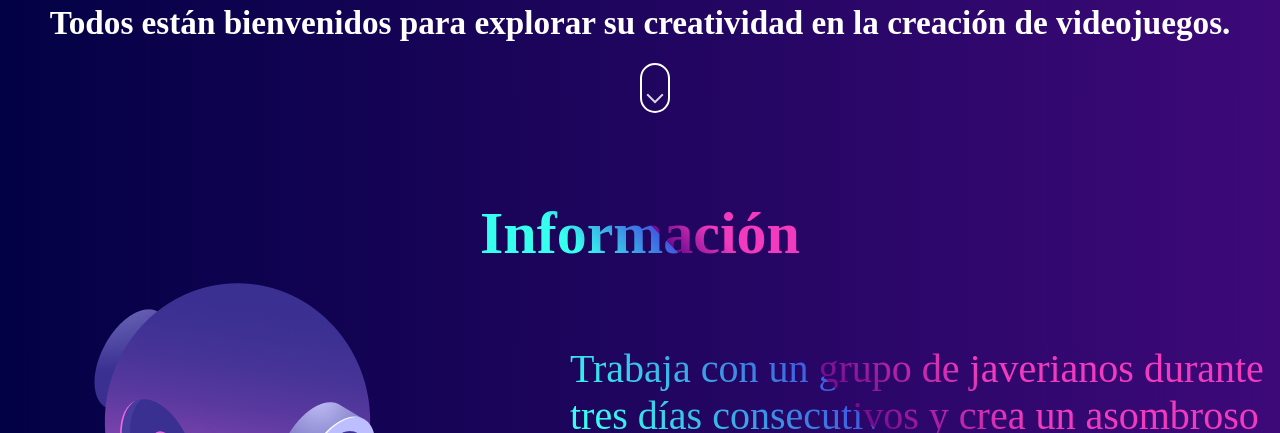
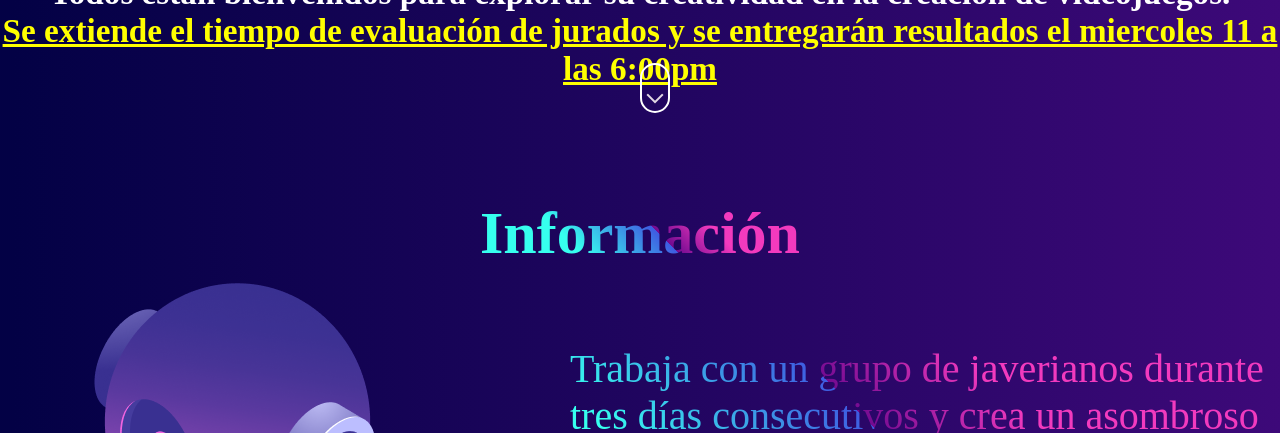
Before and after one commit to jpablo-ortiz/GameJam2022UniversidadJaveriana, a plain HTML site: page index.html in a window 1280 px wide. Shown: the part 667-1100 px from the top of the page. Drawn offline with Linux system fonts and the light colour scheme.

Commit message:
mensaje de evaluacion de jurados

```diff
--- a/estilo.css
+++ b/estilo.css
@@ -554,8 +554,9 @@ li a {
   }
   .ajustar2{
     position: absolute;
-    margin-top: 580px;
+    margin-top: 595px;
     color:#fff;
+    text-align: center;
   }
   .ajustar3{
     position: absolute;
--- a/index.html
+++ b/index.html
@@ -41,7 +41,8 @@
     </div>
     <h4 class="ajustar">No importa el área de tu conocimiento</h4>
     <h4 class="ajustar3">Si estudias Diseño, Artes, Derecho, Ingeniería u otras carreras</h4>
-    <h5 class="ajustar2"> Todos están bienvenidos para explorar su creatividad en la creación de videojuegos.</h5>
+    <h5 class="ajustar2"> Todos están bienvenidos para explorar su creatividad en la creación de videojuegos.
+      <br> <strong><ins style="color: yellow;">Se extiende el tiempo de evaluación de jurados y se entregarán resultados el miercoles 11 a las 6:00pm</ins> </strong> </h5>
     <div class="container">
 
       <a href="#sec-2">
```
